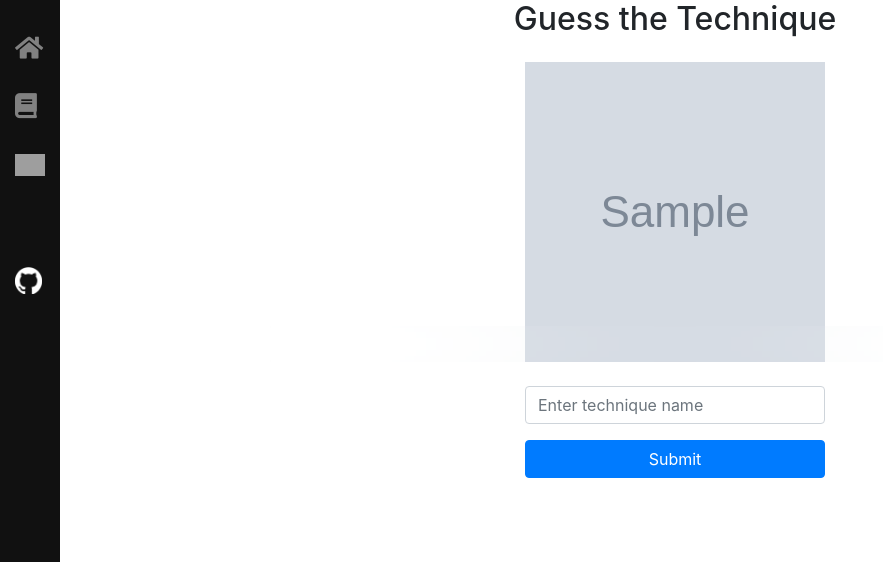
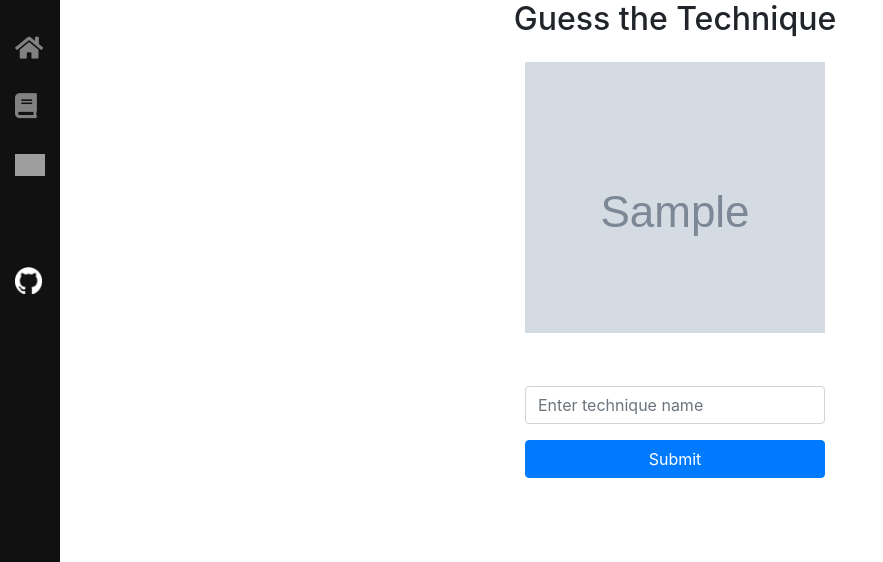
Before and after one commit to Fattigman/judo, a Python web app: template templates/quiz.html in a window 1280 px wide. Shown: the top 562 px of the page, without its empty margins (0-883 px from the left). Run offline with Jinja, Linux system fonts and the light colour scheme; the template is opened without the code that fills it: most values are stand-ins (such as "Sample title", 1, 10 or a date in 2020); grey boxes marked "Sample" are stand-in pictures; some libraries are stand-ins or nearby versions; grey boxes are pictures that could not be loaded.

Commit message:
changed blur color

```diff
--- a/templates/quiz.html
+++ b/templates/quiz.html
@@ -14,9 +14,9 @@
             bottom: 0;
             left: 0;
             width: 100%;
-            height: 10%; /* This covers the bottom 20% of the image */
-            background: inherit;
-            backdrop-filter: blur(100px); /* Adjust the blur intensity here */
+            height: 8%; /* This covers the bottom 20% of the image */
+            background: white;
+            backdrop-filter: blur(1000px); /* Adjust the blur intensity here */
         }
 
         .blur-bottom img {
```
